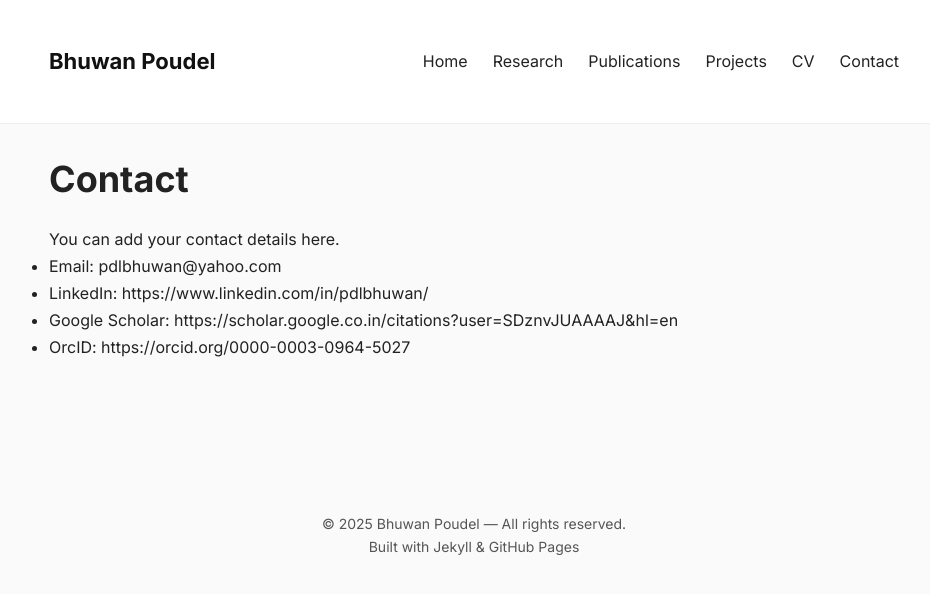
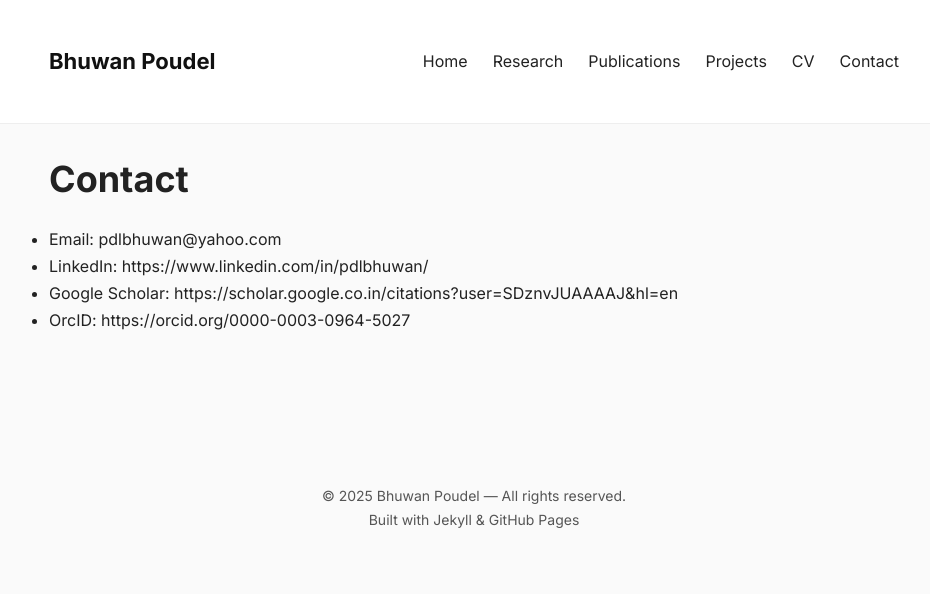
Before and after one commit to pdlbhuwan/pdlbhuwan.github.io, a Jekyll site: the page built from contact.md, in a window 1280 px wide. Shown: the top 594 px of the page, without its empty margins (166-1096 px from the left). Built offline with Jekyll 4.4.1, drawn with Linux system fonts in a browser that asks for light colours.

Commit message:
Update contact.md

```diff
--- a/contact.md
+++ b/contact.md
@@ -5,8 +5,6 @@ title: "Contact"
 
 # Contact
 
-You can add your contact details here.
-
 - Email: pdlbhuwan@yahoo.com
 - LinkedIn: https://www.linkedin.com/in/pdlbhuwan/
 - Google Scholar: https://scholar.google.co.in/citations?user=SDznvJUAAAAJ&hl=en
```
